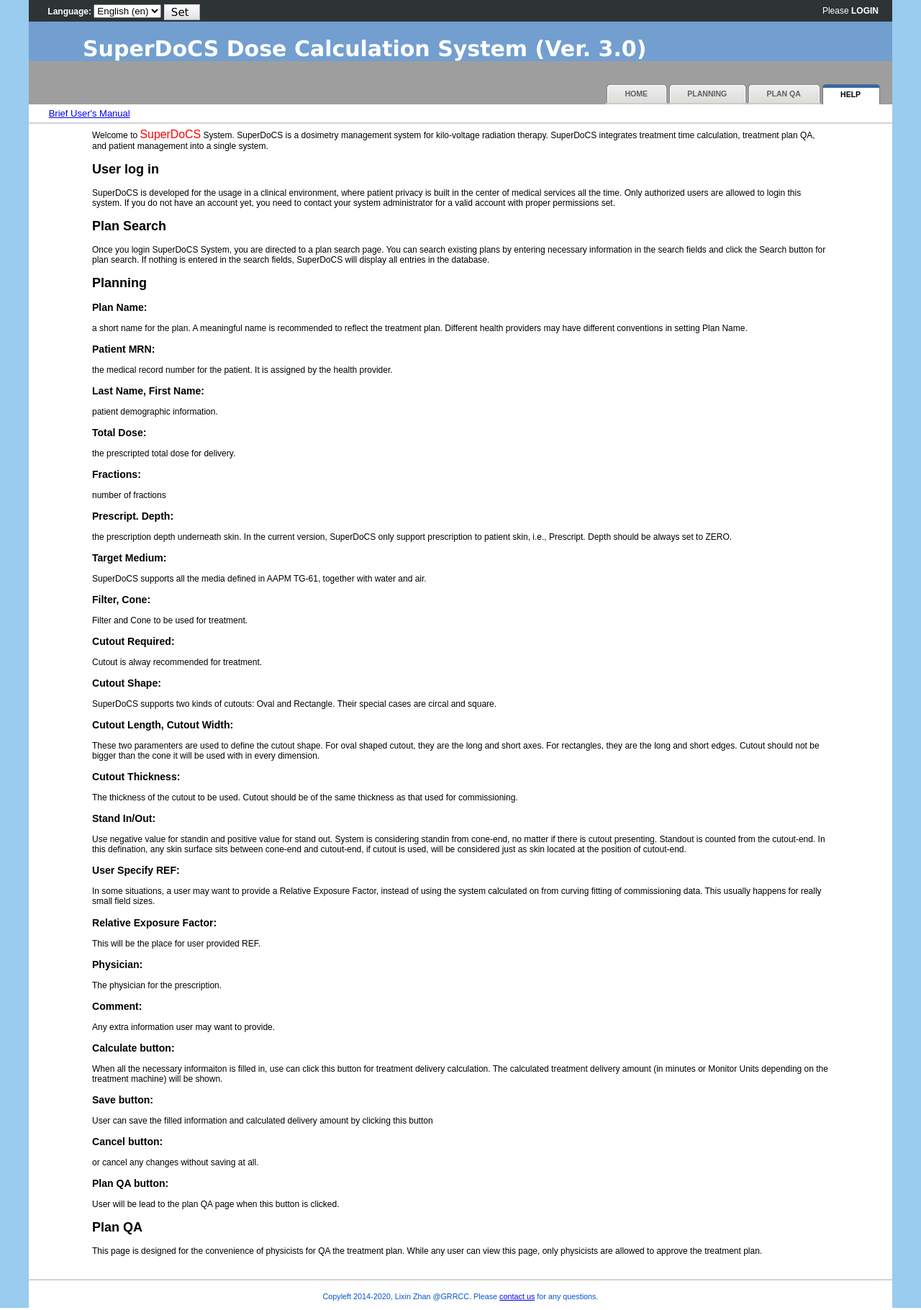
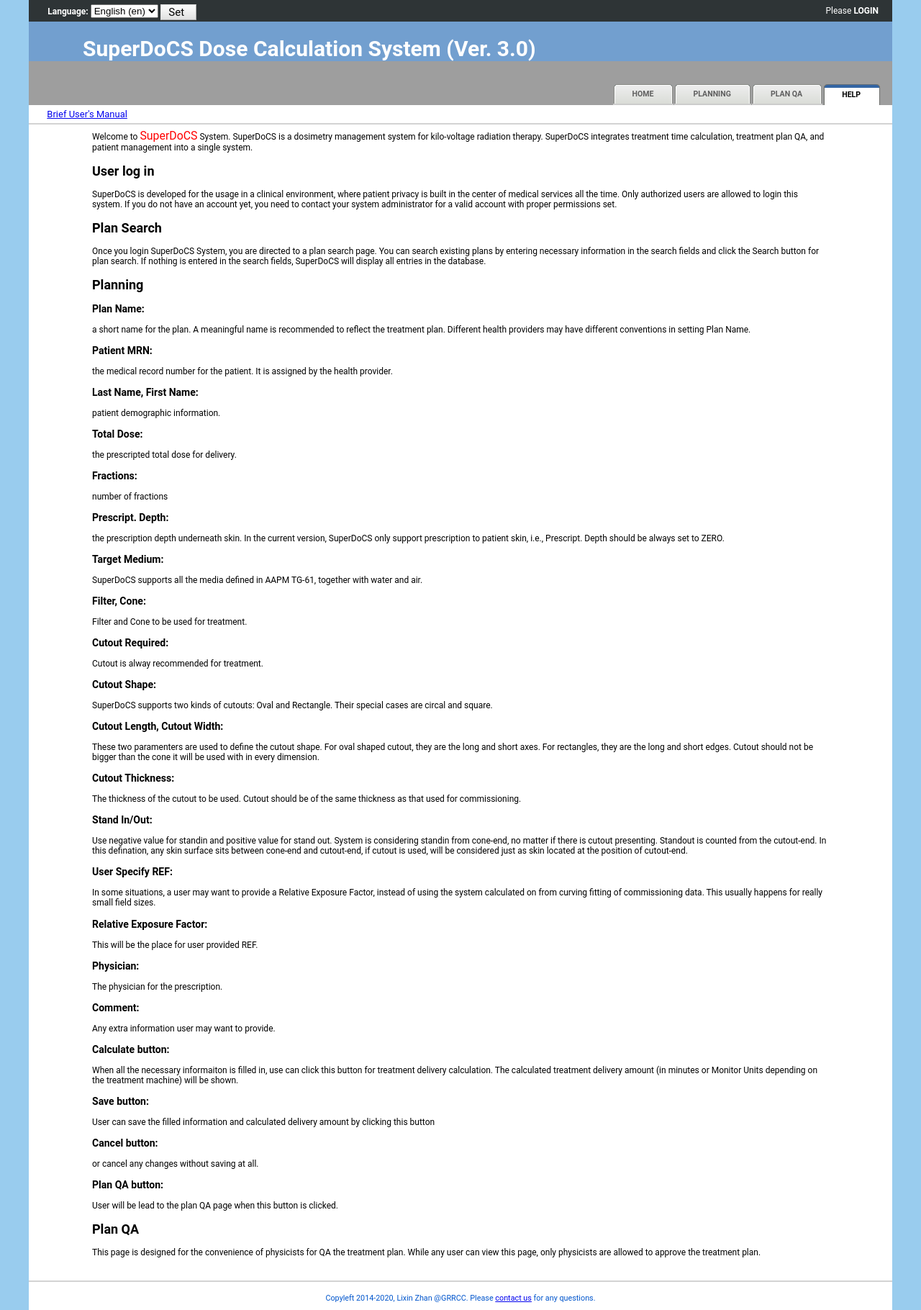
Before and after one commit to lixinzhan/SuperDoCS, a Django app: page /help/ in a window 1280 px wide. Shown: the whole page at 72% size. Run offline with Django 3.2, Linux system fonts and the light colour scheme; grey boxes are pictures that could not be loaded.

Commit message:
slight change in display fonts.

```diff
--- a/sxtweb/xcalc/static/css/base.css
+++ b/sxtweb/xcalc/static/css/base.css
@@ -81,7 +81,7 @@
   padding: 0px;
   font-size: 12px; /*11pt; /*12px;*/
   color: black; /*#333; /*black;*/
-  font-family: sans-serif,Arial,Verdana,"DejaVu Sans","Lucida Grande","Bitstream Vera Sans";
+  font-family: Roboto,"Lucida Grande","DejaVu Sans","Bitstream Vera Sans",sans-serif,Arial,Verdana;
   background: white url(../img/star.png) -1px -2px repeat;
   background: #99ccee; /*#3377aa; /*#804a94; /*#e0e0e0; /*#e0e0e0;*/
   height: 101%;
@@ -220,7 +220,7 @@
   font-weight: bold;
   text-transform: capitalize;
   color: white; /*#6f389b; /*#eeeeec;*/
-  font-family: Verdana,Geneva,Futura,Arial;
+  font-family: "Roboto","Verdana","Geneva","Futura","Arial";
   min-width: 810px;
 }
 
@@ -339,7 +339,7 @@
     background: none;/* transparent;*/
     font-size: 90%;
     text-align: center;
-    font-family: futura,Arial;
+    font-family: "Roboto","futura","Arial";
     /* opacity: 0.8;*/
 }
 
@@ -615,7 +615,7 @@
     border-bottom: 1px solid #eee;
     vertical-align: top;
     padding: 5px;
-    font-family: "Lucida Grande", Verdana, Arial, sans-serif;
+    font-family: "Roboto","Lucida Grande", Verdana, Arial, sans-serif;
 }
 
 th {
@@ -671,7 +671,7 @@
     margin: 2px 0;
     padding: 2px 3px;
     vertical-align: middle;
-    font-family: "Lucida Grande", Verdana, Arial, sans-serif;
+    font-family: "Roboto","Lucida Grande", Verdana, Arial, sans-serif;
     font-weight: normal;
     font-size: 11px;
 }
```
Also changed, not shown: sxtweb/templates/base.html (+6 -6 lines).
